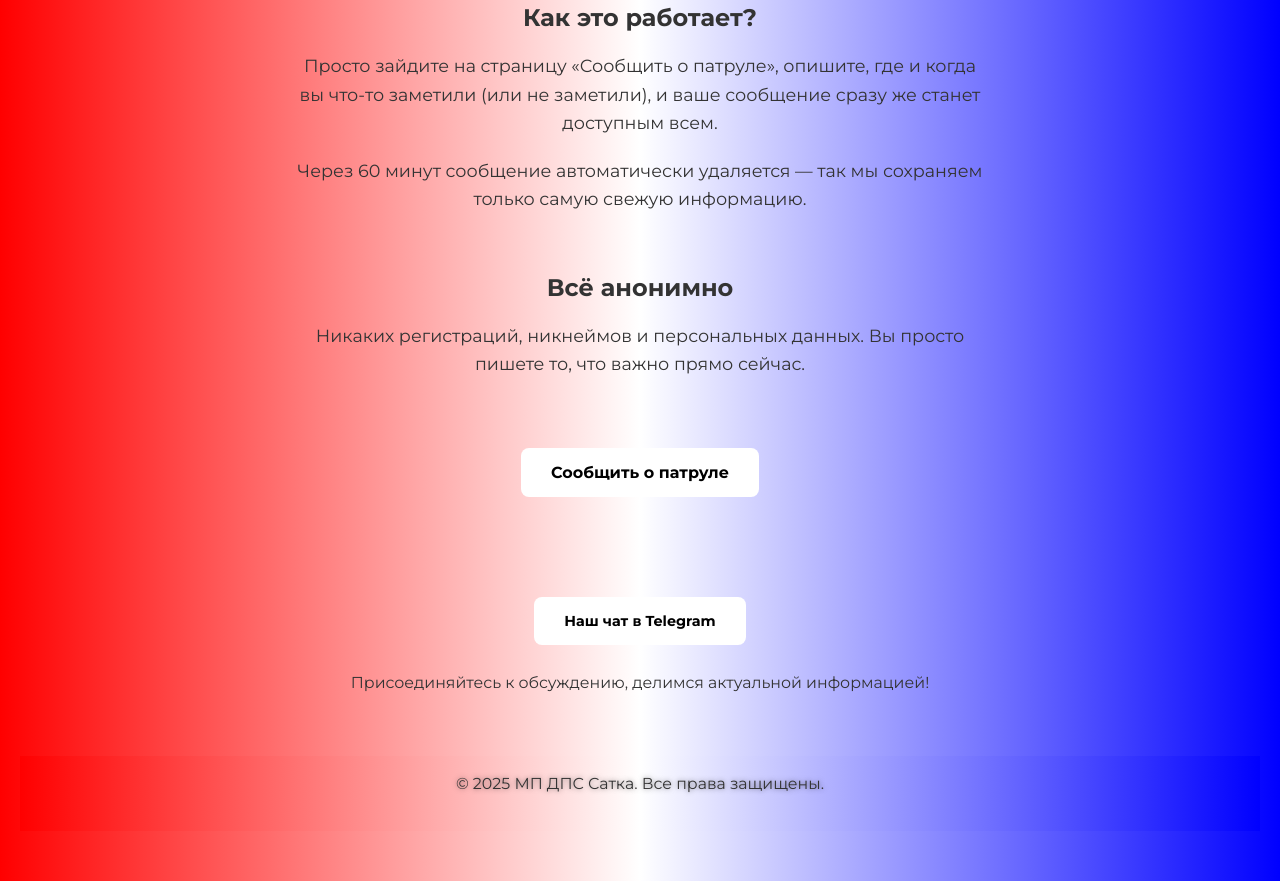
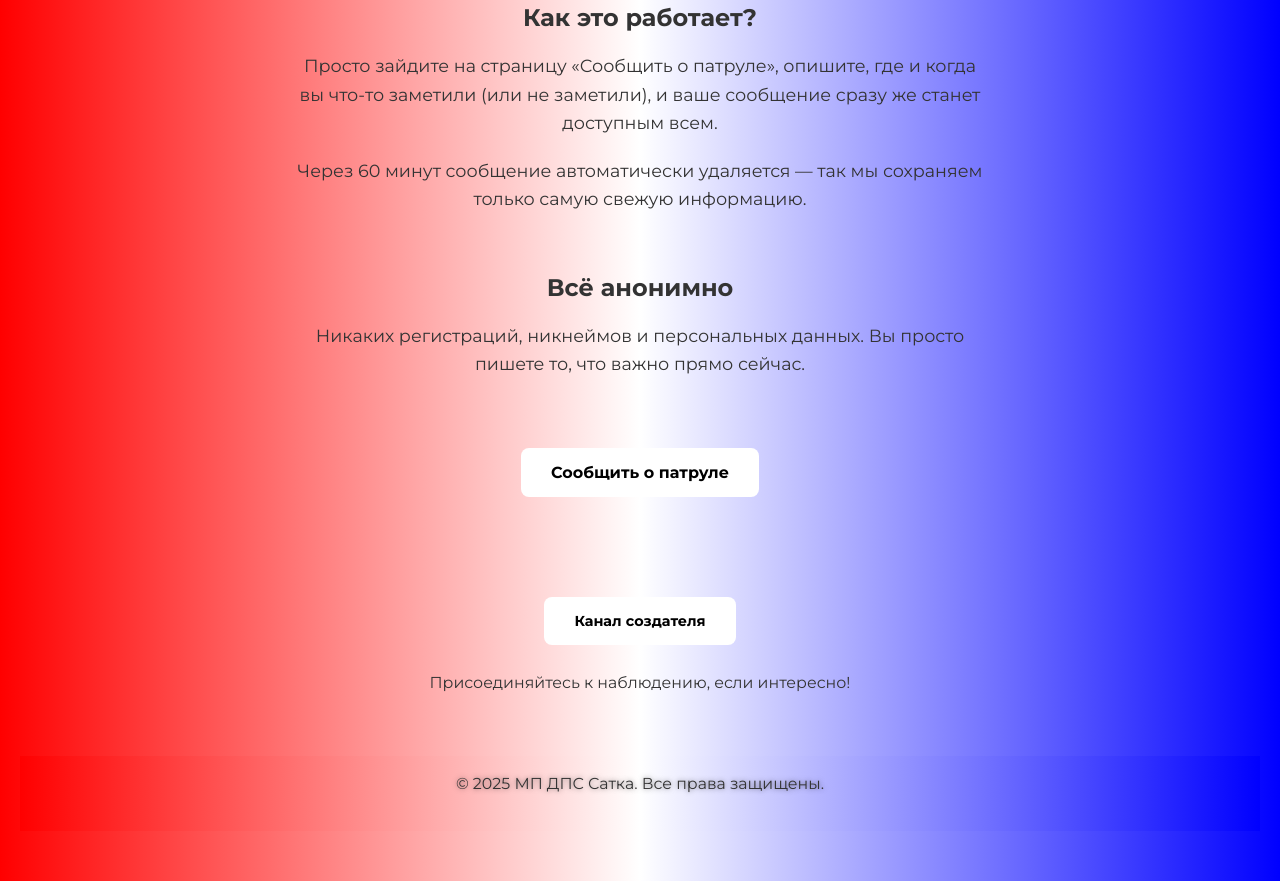
Before and after one commit to EgaPato1703/mp-dps-satka, a website: page public/index.html in a window 1280 px wide. Shown: the part 609-1490 px from the top of the page. Drawn offline with Linux system fonts and the light colour scheme.

Commit message:
Update index.html

```diff
--- a/public/index.html
+++ b/public/index.html
@@ -110,8 +110,8 @@
     <a href="report.html" class="btn">Сообщить о патруле</a>
 
     <footer>
-        <a href="https://t.me/mpsatka" target="_blank" class="btn">Наш чат в Telegram</a>
-        <p style="margin-top: 15px;">Присоединяйтесь к обсуждению, делимся актуальной информацией!</p>
+        <a href="https://t.me/warehouse_works" target="_blank" class="btn">Канал создателя</a>
+        <p style="margin-top: 15px;">Присоединяйтесь к наблюдению, если интересно!</p>
     </footer>
 <footer class="site-footer">
     <p>© 2025 МП ДПС Сатка. Все права защищены.</p>
```
